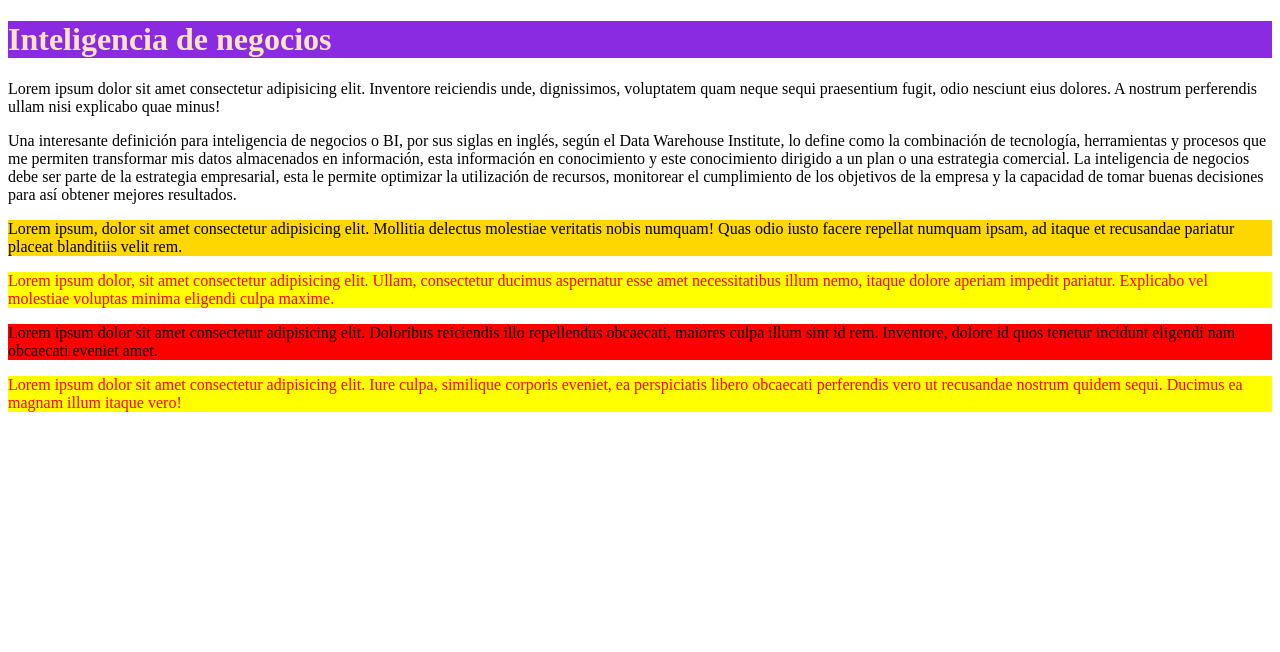
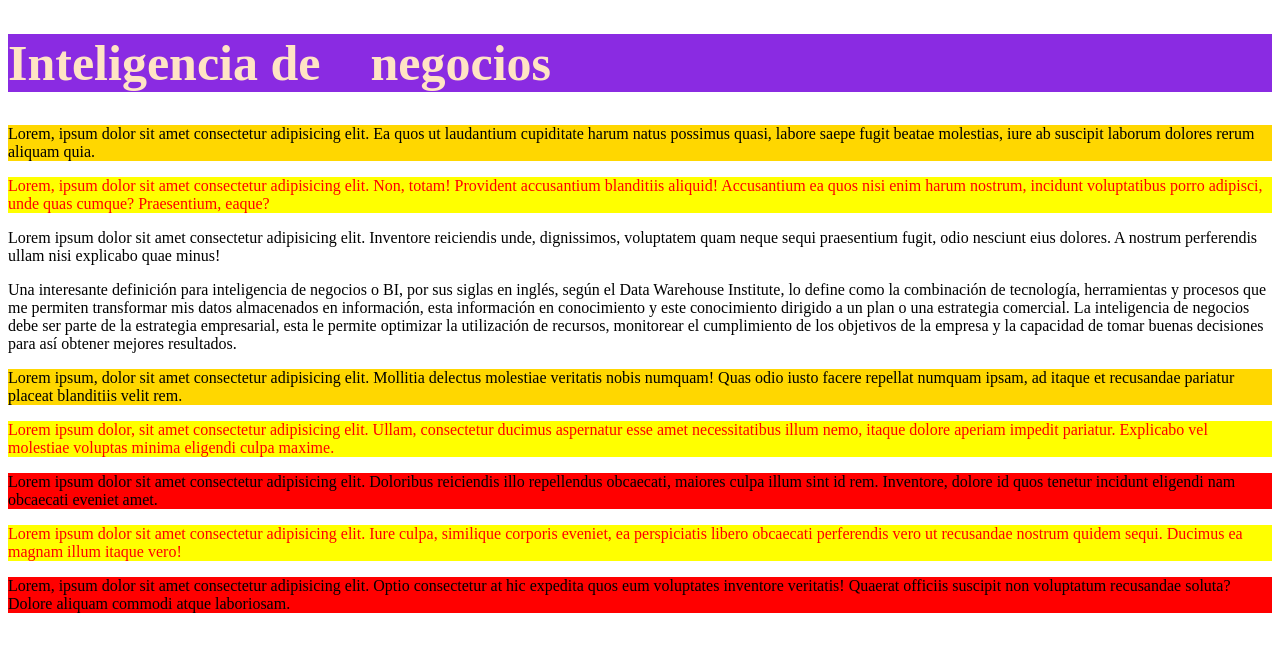
Before and after one commit to fatimalopezg/Inteligencia-de-negocios, a plain HTML site: page index.html in a window 1280 px wide. Drawn offline with Linux system fonts and the light colour scheme.

Commit message:
mejora de la pagina en casa

```diff
--- a/index.html
+++ b/index.html
@@ -20,8 +20,11 @@
     <link rel="stylesheet" href="estilos.css">
 </head>
 <body>
-   <h1 style="background-color: blueviolet; color: bisque;"class="info error"> Inteligencia de negocios</h1>
+   <h1 style="background-color: blueviolet; color: bisque; font-size: 50px;"class="info error"> Inteligencia de &nbsp;&nbsp; negocios</h1>
 
+   <p tabindex="1" lang="es" class="info">Lorem, ipsum dolor sit amet consectetur adipisicing elit. Ea quos ut laudantium cupiditate harum natus possimus quasi, labore saepe fugit beatae molestias, iure ab suscipit laborum dolores rerum aliquam quia.</p>
+
+   <p tabindex="3" lang="en" id="parrafox" class="oferta">Lorem, ipsum dolor sit amet consectetur adipisicing elit. Non, totam! Provident accusantium blanditiis aliquid! Accusantium ea quos nisi enim harum nostrum, incidunt voluptatibus porro adipisci, unde quas cumque? Praesentium, eaque?</p>
 
    <p>Lorem ipsum dolor sit amet consectetur adipisicing elit. Inventore reiciendis unde, dignissimos, voluptatem quam neque sequi praesentium fugit, odio nesciunt eius dolores. A nostrum perferendis ullam nisi explicabo quae minus!</p>
 
@@ -37,12 +40,13 @@
 
    <p class="info">Lorem ipsum, dolor sit amet consectetur adipisicing elit. Mollitia delectus molestiae veritatis nobis numquam! Quas odio iusto facere repellat numquam ipsam, ad itaque et recusandae pariatur placeat blanditiis velit rem.</p>
 
-    <p class="oferta">Lorem ipsum dolor, sit amet consectetur adipisicing elit. Ullam, consectetur ducimus aspernatur esse amet necessitatibus illum nemo, itaque dolore aperiam impedit pariatur. Explicabo vel molestiae voluptas minima eligendi culpa maxime.</p>
+   <p class="oferta">Lorem ipsum dolor, sit amet consectetur adipisicing elit. Ullam, consectetur ducimus aspernatur esse amet necessitatibus illum nemo, itaque dolore aperiam impedit pariatur. Explicabo vel molestiae voluptas minima eligendi culpa maxime.</p>
 
-    <p class="info error">Lorem ipsum dolor sit amet consectetur adipisicing elit. Doloribus reiciendis illo repellendus obcaecati, maiores culpa illum sint id rem. Inventore, dolore id quos tenetur incidunt eligendi nam obcaecati eveniet amet. </p>
+   <p class="info error">Lorem ipsum dolor sit amet consectetur adipisicing elit. Doloribus reiciendis illo repellendus obcaecati, maiores culpa illum sint id rem. Inventore, dolore id quos tenetur incidunt eligendi nam obcaecati eveniet amet. </p>
 
-    <p id="parrafos" class="oferta"> Lorem ipsum dolor sit amet consectetur adipisicing elit. Iure culpa, similique corporis eveniet, ea perspiciatis libero obcaecati perferendis vero ut recusandae nostrum quidem sequi. Ducimus ea magnam illum itaque vero! </p>
+   <p id="parrafos" class="oferta"> Lorem ipsum dolor sit amet consectetur adipisicing elit. Iure culpa, similique corporis eveniet, ea perspiciatis libero obcaecati perferendis vero ut recusandae nostrum quidem sequi. Ducimus ea magnam illum itaque vero! </p>
 
+   <p class="error">Lorem, ipsum dolor sit amet consectetur adipisicing elit. Optio consectetur at hic expedita quos eum voluptates inventore veritatis! Quaerat officiis suscipit non voluptatum recusandae soluta? Dolore aliquam commodi atque laboriosam.</p>
 
 </body>
 </html>
```
